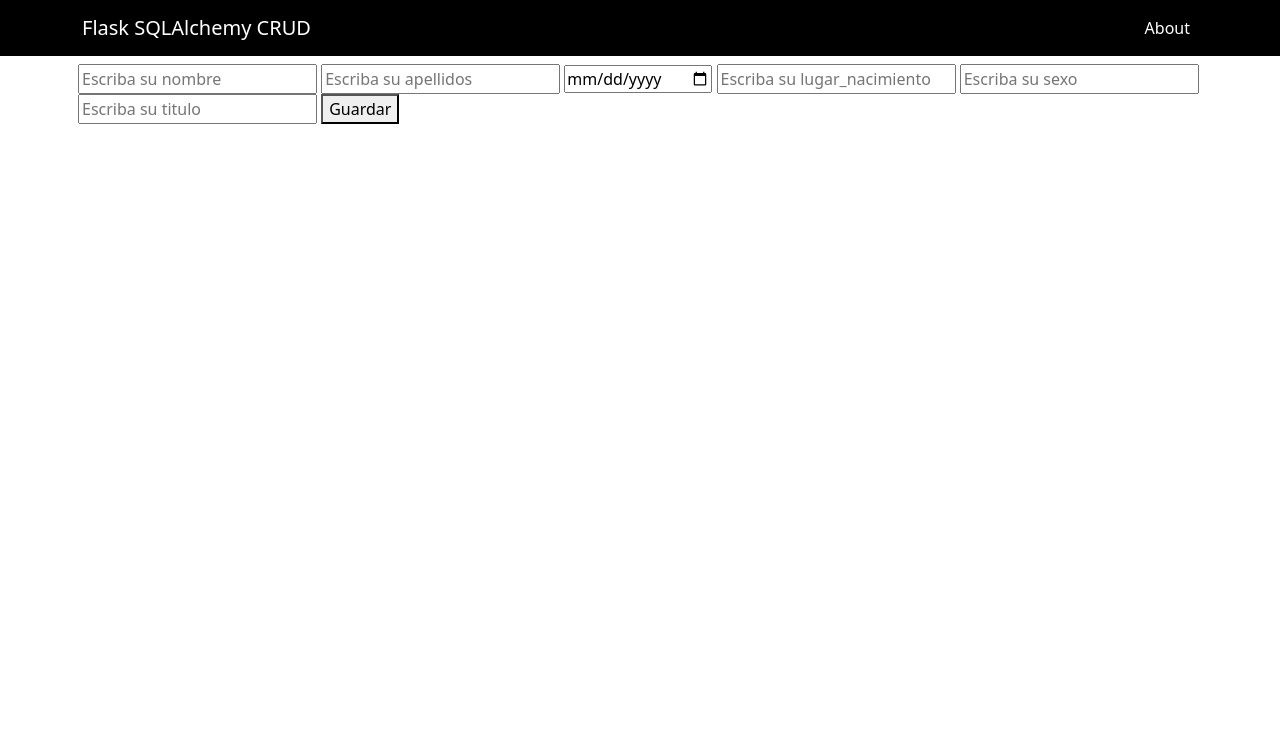
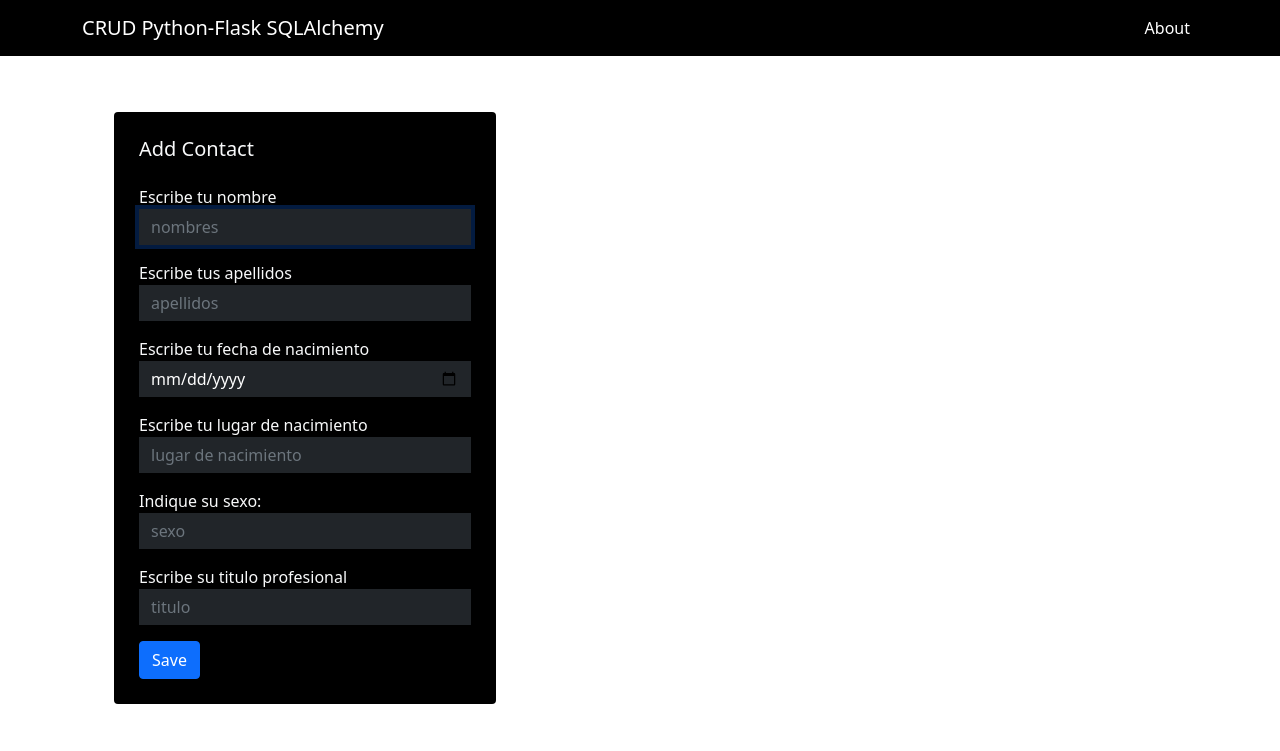
Before and after one commit to Sflores-g/Proyect_CRUD, a Flask app: page / in a window 1280 px wide. Shown: the top 751 px of the page. Run offline with Flask 2, Linux system fonts and the light colour scheme; data that the repository does not hold is empty.

Commit message:
Se finalizó el diseño de la pagína CRUD, la cual se realizó con plantilla de bootstrap

```diff
--- a/app/templates/index.html
+++ b/app/templates/index.html
@@ -1,59 +1,47 @@
 {% extends 'layout.html' %}
 
 {% block title %}
-
-CRUD Python-Flask SQLAlchemy  | Home
-
+CRUD Python-Flask SQLAlchemy| Home
 {% endblock %}
 
 {% block body %}
 
-{% with messages = get_flashed_messages() %}
+    <!-- FORM -->
+    <div class="row">
 
-   {% if messages %}
-      {% for message in messages %}
-         {{message}}
-      {% endfor %}
-   {% endif %}
+    <div class="col-md-5 p-5">
+      <!-- MESSAGE -->
+      {% include 'partials/_message.html' %}
 
-{% endwith %}
+      <!-- FORM -->
+      {%  include 'partials/_taskForm.html' %}
+    </div>
 
-
-
-<form action="/new" method="POST">
-
-     <input type="text" name="nombres" placeholder="Escriba su nombre"/>
-     <input type="text" name="apellidos" placeholder="Escriba su apellidos"/>
-     <input type="date" name="fecha_nacimiento" placeholder="Escriba su fecha_nacimiento" />
-     <input type="text" name="lugar_nacimiento" placeholder="Escriba su lugar_nacimiento"/>
-     <input type="text" name="sexo" placeholder="Escriba su sexo"/>
-     <input type="text" name="titulo" placeholder="Escriba su titulo"/>
-     <button>Guardar</button>
-
-
-
-</form>
-
+    <!-- contacts list -->
+    <div class="col-md-7">
+      {% for contact in contacts %}
+        <div class="card mb-1 bg-black text-white">
+          <div class="card-body py-2 px-3">
+            <div class="d-flex justify-content-between">
+              <h5 class="card-title h6">{{contact.nombres}}</h5>
               <div>
-   {% for contact in contacts %}
-
-
-   <div>
-      <h3>{{contact.nombres}}</h3>
+                <a href="{{ url_for('contacts.actualizar', id=contact.id) }}" class="btn btn-dark btn-sm rounded-0">Edit</a>
+                <a href="{{ url_for('contacts.eliminar', id=contact.id) }}" class="btn btn-danger btn-sm rounded-0">Delete</a>
+              </div>
+            </div>
             <p>{{contact.apellidos}}</p>
             <p>{{contact.fecha_nacimiento}}</p>
             <p>{{contact.lugar_nacimiento}}</p>
             <p>{{contact.sexo}}</p>
             <p>{{contact.titulo}}</p>
-
-      <div>
-         <a href="{{url_for('contacts.actualizar', id=contact.id)}}">Actualizar</a>
-         <a href="{{url_for('contacts.eliminar', id=contact.id)}}">Eliminar</a>
+          </div>
+        </div>
+      {% endfor %}
+    </div>
   </div>
     </div>
 
 
-   {% endfor %}
-</div>
+
 
 {% endblock %}
--- a/app/templates/partials/_message.html
+++ b/app/templates/partials/_message.html
@@ -1,4 +1,4 @@
-<!-- {% with messages = get_flashed_messages() %} {% if messages %} {% for message in
+{% with messages = get_flashed_messages() %} {% if messages %} {% for message in
 messages %}
 <div class="alert alert-info alert-dismissible fade show" role="alert">
   {{message}}
@@ -9,4 +9,4 @@ messages %}
     aria-label="Close"
   ></button>
 </div>
-{% endfor %} {% endif %} {% endwith %} -->
+{% endfor %} {% endif %} {% endwith %}
--- a/app/templates/partials/_navbar.html
+++ b/app/templates/partials/_navbar.html
@@ -1,6 +1,6 @@
 <nav class="navbar navbar-expand-lg navbar-dark bg-black">
   <div class="container">
-    <a class="navbar-brand" href="/">Flask SQLAlchemy CRUD</a>
+    <a class="navbar-brand" href="/">CRUD Python-Flask SQLAlchemy </a>
     <button
       class="navbar-toggler"
       type="button"
--- a/app/templates/partials/_taskForm.html
+++ b/app/templates/partials/_taskForm.html
@@ -1,39 +1,70 @@
-<!-- <form action="/new" method="POST" class="card bg-black text-light">
+<form action="/new" method="POST" class="card bg-black text-light">
   <div class="card-body p-4">
     <h1 class="h5 mb-4">Add Contact</h1>
 
     <div class="mb-3">
-      <label for="fullname">Write your fullname:</label>
+      <label for="nombres">Escribe tu nombre</label>
       <input
         type="text"
-        name="fullname"
+        name="nombres"
         class="form-control rounded-0 bg-dark border-0 text-white"
-        placeholder="Write fullname"
+        placeholder="nombres"
         autofocus
       />
     </div>
 
     <div class="mb-3">
-      <label for="email">Write your email:</label>
+      <label for="apellidos">Escribe tus apellidos</label>
       <input
         type="text"
-        name="email"
+        name="apellidos"
         class="form-control rounded-0 bg-dark border-0 text-white"
-        placeholder="Write your email"
-        required
+        placeholder="apellidos"
+        autofocus
+      />
+    </div>
+    <div class="mb-3">
+      <label for="fecha_nacimiento">Escribe tu fecha de nacimiento</label>
+      <input
+        type="date"
+        name="fecha_nacimiento"
+        class="form-control rounded-0 bg-dark border-0 text-white"
+        placeholder="fecha de nacimiento"
+        autofocus
+      />
+    </div>
+    <div class="mb-3">
+      <label for="lugar_nacimiento">Escribe tu lugar de nacimiento</label>
+      <input
+        type="text"
+        name="lugar_nacimiento"
+        class="form-control rounded-0 bg-dark border-0 text-white"
+        placeholder="lugar de nacimiento"
+        autofocus
+      />
+    </div>
+    <div class="mb-3">
+      <label for="sexo">Indique su sexo:</label>
+      <input
+        type="text"
+        name="sexo"
+        class="form-control rounded-0 bg-dark border-0 text-white"
+        placeholder="sexo"
+        autofocus
       />
     </div>
 
     <div class="mb-3">
-      <label for="phone">Write your phone:</label>
+      <label for="titulo">Escribe su titulo profesional</label>
       <input
         type="text"
-        name="phone"
+        name="titulo"
         class="form-control rounded-0 bg-dark border-0 text-white"
-        placeholder="+12123123123"
+        placeholder="titulo"
+        autofocus
       />
     </div>
 
     <button class="btn btn-primary">Save</button>
   </div>
-</form> -->
+</form>
--- a/routes/contacts.py
+++ b/routes/contacts.py
@@ -34,7 +34,7 @@ def add_usuarios():
         db.session.add(new_usuario)
         db.session.commit()
 
-        flash("Se Creo usuario correctamente!")
+        flash("Se creo usuario correctamente!")
 
         return redirect(url_for("contacts.index"))
 
@@ -66,6 +66,6 @@ def eliminar(id):
     db.session.delete(contact)
     db.session.commit()
 
-    flash("Se Eliminó usuario correctamente!")
+    flash("Se eliminó usuario correctamente!")
 
     return redirect(url_for("contacts.index"))
```
Also changed, not shown: app/templates/update.html (+63 -16 lines). Lines whose indentation alone changed are shown as unchanged.
